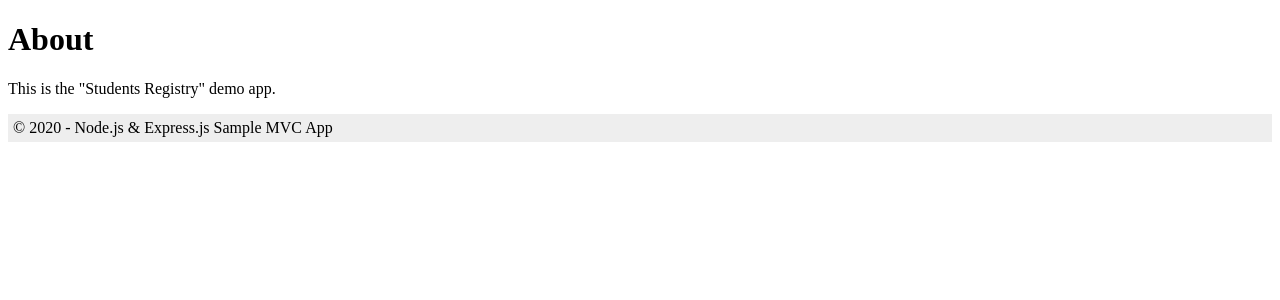
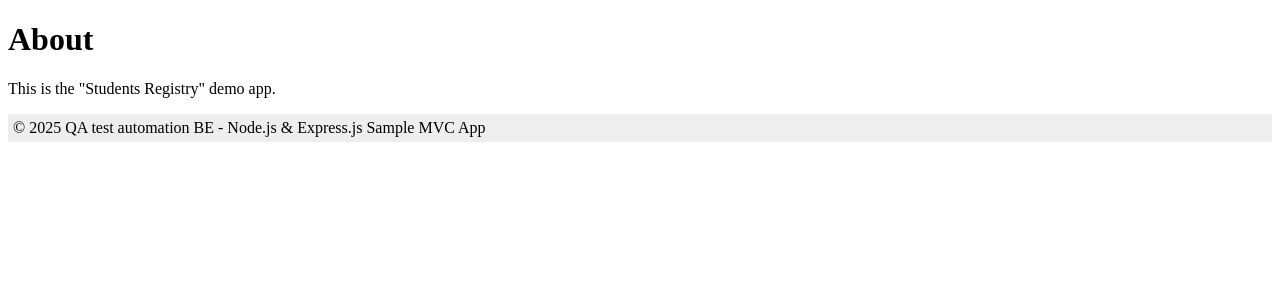
Before and after one commit to Samvel-Dev/CI-CD-ExserciseSS, a Node server app: page /about in a window 1280 px wide. Shown: the part 46-346 px from the top of the page. Run offline with Node 20, Linux system fonts and the light colour scheme.

Commit message:
changet footer text

```diff
--- a/views/footer.pug
+++ b/views/footer.pug
@@ -1,2 +1,2 @@
 footer(style='background:#EEE; padding: 5px')
-    div © 2020 - Node.js & Express.js Sample MVC App
+    div © 2025 QA test automation BE - Node.js & Express.js Sample MVC App
```
